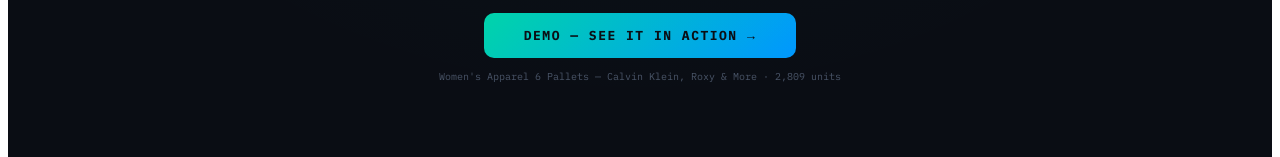
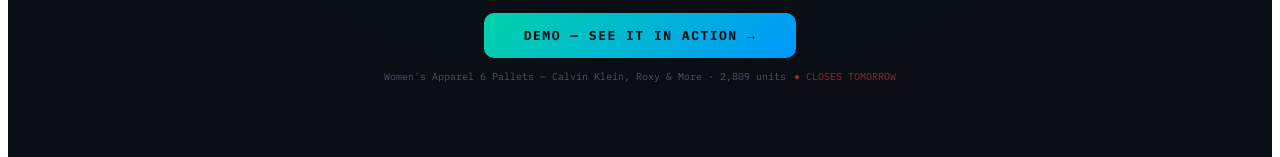
Before and after one commit to shdzsolutionsproviders-stack/lotlens-frontend, a React (Vite) app: page / in a window 1280 px wide. Shown: the part 683-840 px from the top of the page. Built offline with nearby package versions, Linux system fonts and the light colour scheme.

Commit message:
Add files via upload

```diff
--- a/App.tsx
+++ b/App.tsx
@@ -820,7 +820,12 @@ export default function App() {
             <span>
               {LOT_NAME} · {TOTAL_UNITS.toLocaleString()} units
             </span>
-            </div>
+            <span
+              style={{ color: "#FF4757", animation: "blink 1.5s infinite" }}
+            >
+              ● CLOSES TOMORROW
+            </span>
+          </div>
         </div>
       )}
       <div
```
